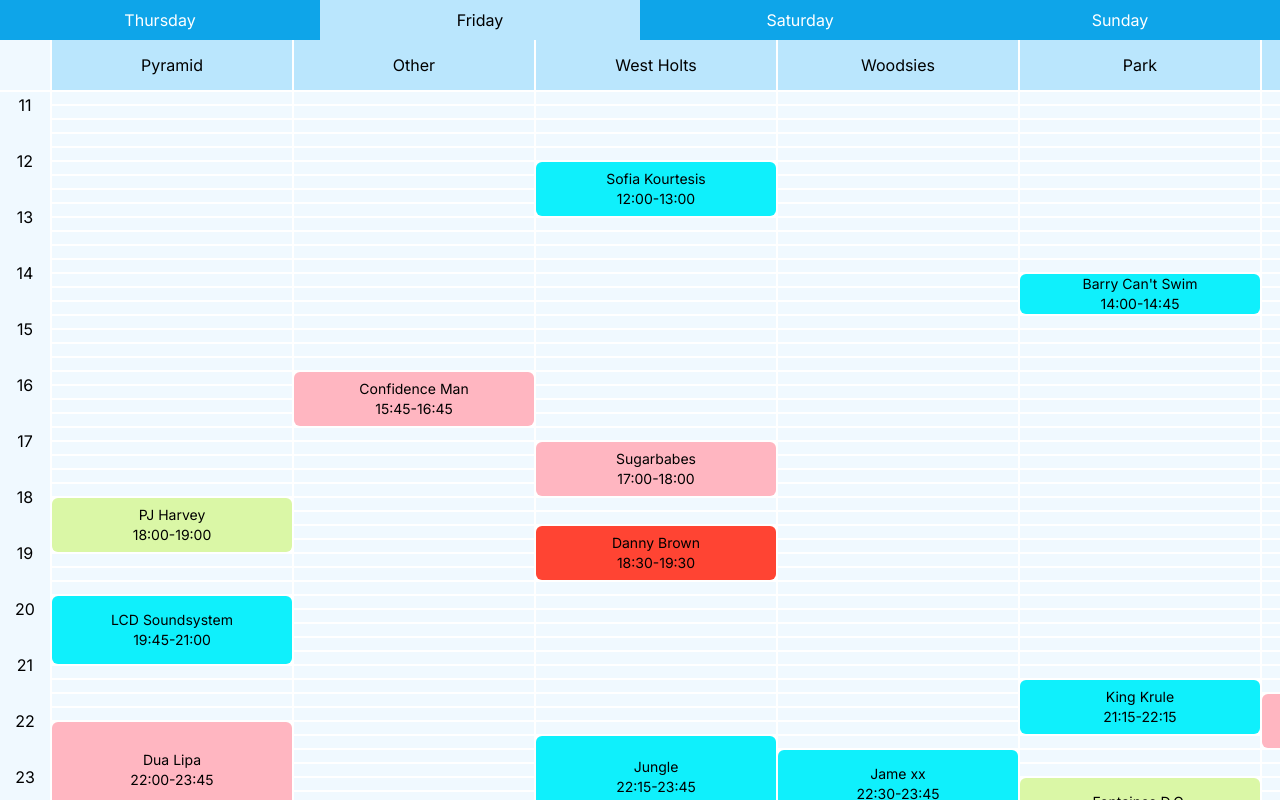
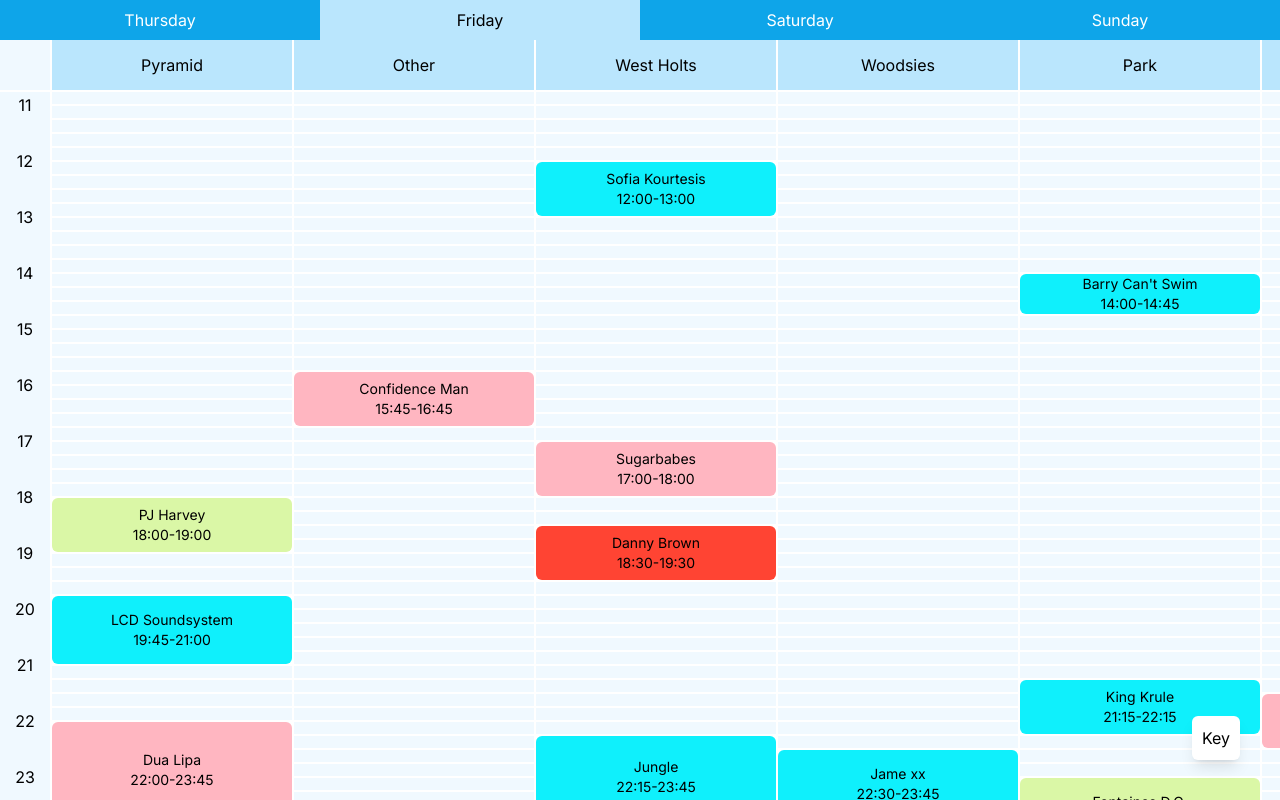
Before and after one commit to Harry-Warner/my-festival, a Next.js app: page /days/friday in a window 1280 px wide. Built offline with nearby package versions, Linux system fonts and the light colour scheme.

Commit message:
Added a key / created a type file

```diff
--- a/src/app/days/[slug]/page.tsx
+++ b/src/app/days/[slug]/page.tsx
@@ -1,34 +1,9 @@
 import React from 'react';
 import { NavBar } from '@/components/nav';
 import fs from "fs";
-import { z } from "zod";
 import path from 'path';
-
-const literal = z.custom<`${number}:${number}-${number}:${number}`>((val) =>
-  /^\d+:\d+-\d+:\d+$/.test(val as string), {message: "Invalid time format. Should look like this: '12:00-13:00'"}
-);
-
-type Event = {
-  day: string,
-  time: typeof literal._type,
-  stage: string,
-  artist: string;
-  genre: string;
-}
-
-type GenreColours = Record<string, string>
-
-type Lineup = {
-  dayStartAt: `${number}:${number}`;
-  dayEndAt: `${number}:${number}`;
-  days: string[];
-  stages: string[];
-  events: Event[];
-  genreColours: GenreColours;
-}
-
-
-
+import { Key } from '@/components/key';
+import { Lineup, literal, Event } from '@/types';
 
 export default async function Day({ params }: { params: { slug: string } }) {
   const lineup = await fs.promises.readFile(path.join(process.cwd(), "public", "glastonbury2024.csv"), "utf-8");
@@ -91,6 +66,7 @@
               )
             })}
         </div>
+        <Key genreColours={genreColours} />
     </div>
   );
 }
--- /dev/null
+++ b/src/components/key.tsx
@@ -0,0 +1,30 @@
+"use client";
+
+import { GenreColours } from '@/types';
+import React, { useState } from "react";
+
+type KeyProps = {
+    genreColours: GenreColours;
+}
+
+export const Key = ({ genreColours }: KeyProps) => {
+    const [isOpen, setIsOpen] = useState(false);
+
+    return (
+        <>
+            <div className="fixed bottom-10 right-10 bg-white p-1 rounded-md shadow-lg w-12 h-11 flex items-center justify-center">
+                <button onClick={() => setIsOpen(!isOpen)}>Key</button>
+            </div>
+            {isOpen && (
+                <div className="absolute right-10 bottom-24 bg-white rounded-md p-4 shadow-lg flex flex-col gap-1">
+                    {Object.entries(genreColours).map(([genre, colour]) => (
+                        <div key={genre} className="flex items-center gap-2">
+                            <div className="w-3 h-3" style={{ backgroundColor: colour }}/>
+                            <span>{genre}</span>
+                        </div>
+                    ))}
+                </div>
+            )}
+        </>
+    )
+}
--- /dev/null
+++ b/src/types.ts
@@ -0,0 +1,24 @@
+import { z } from "zod";
+
+export const literal = z.custom<`${number}:${number}-${number}:${number}`>((val) =>
+    /^\d+:\d+-\d+:\d+$/.test(val as string), {message: "Invalid time format. Should look like this: '12:00-13:00'"}
+  );
+
+  export type Event = {
+    day: string,
+    time: typeof literal._type,
+    stage: string,
+    artist: string;
+    genre: string;
+  }
+
+  export type GenreColours = Record<string, string>
+
+  export type Lineup = {
+    dayStartAt: `${number}:${number}`;
+    dayEndAt: `${number}:${number}`;
+    days: string[];
+    stages: string[];
+    events: Event[];
+    genreColours: GenreColours;
+  }
```
